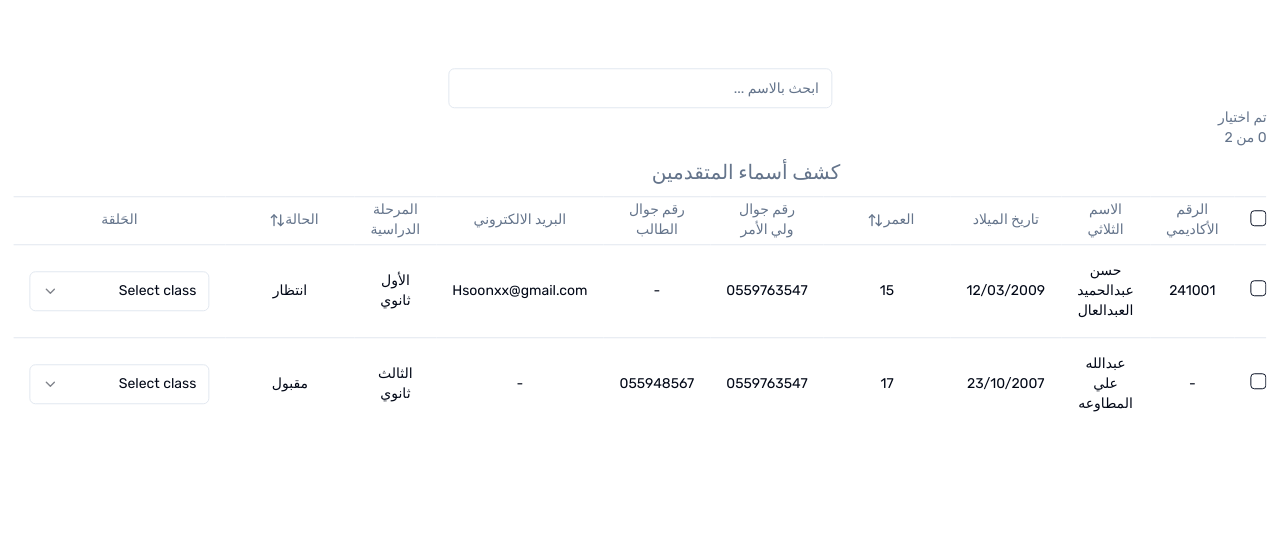
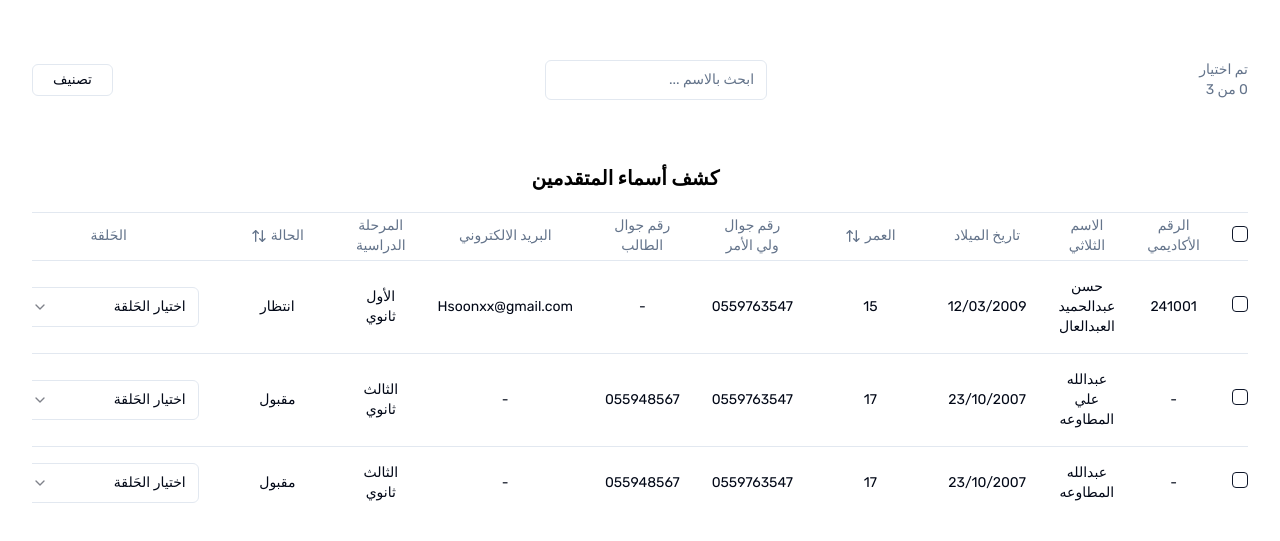
Before and after one commit to Labrarysa/CourseManager, a Next.js app: page /table in a window 1280 px wide. Shown: the part 151-692 px from the top of the page. Built offline with nearby package versions, Linux system fonts and the light colour scheme.

Commit message:
edit the styles

```diff
--- a/app/table/column.tsx
+++ b/app/table/column.tsx
@@ -71,7 +71,7 @@ export const columns: ColumnDef<student>[] = [
           onClick={() => column.toggleSorting(column.getIsSorted() === "asc")}
         >
            العمر
-          <ArrowUpDown className="ml-2 h-4 w-4" />
+          <ArrowUpDown className="mr-1 h-4 w-4" />
         </Button>
       )
     },
@@ -101,7 +101,7 @@ export const columns: ColumnDef<student>[] = [
           onClick={() => column.toggleSorting(column.getIsSorted() === "asc")}
         >
            الحالة
-          <ArrowUpDown className="ml-2 h-4 w-4" />
+          <ArrowUpDown className="mr-1 h-4 w-4" />
         </Button>
       )
     },
@@ -112,7 +112,7 @@ export const columns: ColumnDef<student>[] = [
     cell: ({ cell }) => (
       <Select>
         <SelectTrigger className="w-[180px]">
-          <SelectValue placeholder="Select class" value={cell.getValue()} />
+          <SelectValue placeholder="اختيار الحَلقة" value={cell.getValue()} />
         </SelectTrigger>
         <SelectContent>
           <SelectItem value="الحلقة الأولى">الحلقة الأولى</SelectItem>
--- a/app/table/data-table.tsx
+++ b/app/table/data-table.tsx
@@ -76,8 +76,17 @@ export function DataTable<TData, TValue>({
   })
 
   return (
-    <div className="absolute -translate-x-1/2 -translate-y-1/2 top-1/2 left-1/2">
-      <div className="flex place-content-center">
+    <div className="flex flex-col items-center justify-center h-screen">
+      <div className="flex items-center justify-between w-full mb-16">
+
+      <div className="flex items-end text-sm text-muted-foreground">
+        تم اختيار
+        <br />
+        {table.getFilteredSelectedRowModel().rows.length} من{" "}
+        {table.getFilteredRowModel().rows.length}
+        </div>
+
+        <div className="flex justify-center">
         <Input
           placeholder="ابحث بالاسم ..."
           value={(table.getColumn("name")?.getFilterValue() as string) ?? ""}
@@ -86,10 +95,13 @@ export function DataTable<TData, TValue>({
           }
           className="max-w-sm"
         />
-      {/* <DropdownMenu>
+        </div>
+
+        <div>
+        <DropdownMenu>
           <DropdownMenuTrigger asChild>
             <Button variant="outline" className="ml-auto">
-              الأعمدة
+              تصنيف
             </Button>
           </DropdownMenuTrigger>
           <DropdownMenuContent align="end">
@@ -113,20 +125,15 @@ export function DataTable<TData, TValue>({
                 )
               })}
           </DropdownMenuContent>
-        </DropdownMenu> */}
+        </DropdownMenu>
         </div>
 
-        <div className="flex-1 text-sm text-muted-foreground">
-        تم اختيار
-        <br />
-        {table.getFilteredSelectedRowModel().rows.length} من{" "}
-        {table.getFilteredRowModel().rows.length}
         </div>
 
       <Table>
         <TableHeader>
         <TableRow className="text-xl font-semibold py-2">
-            <TableHead colSpan={10} className="text-center">كشف أسماء المتقدمين</TableHead>
+            <TableHead colSpan={11} className="text-center font-bold text-black pb-5">كشف أسماء المتقدمين</TableHead>
           </TableRow>
           {table.getHeaderGroups().map((headerGroup) => (
             <TableRow key={headerGroup.id}>
--- a/app/table/page.tsx
+++ b/app/table/page.tsx
@@ -125,6 +125,17 @@ async function getData(): Promise<student[]> {
     status: "مقبول",
     class: "الحلقة الثانية"
   },
+  {    studentId: "-",
+  name: "عبدالله  المطاوعه",
+  dateOfBirth: "23/10/2007",
+  age: "17",
+  fatherPhone: "0559763547",
+  studentPhone: "055948567",
+  email: "-",
+  year: "الثالث ثانوي",
+  status: "مقبول",
+  class: "الحلقة الثانية"
+},
   ]
 }
 
```
